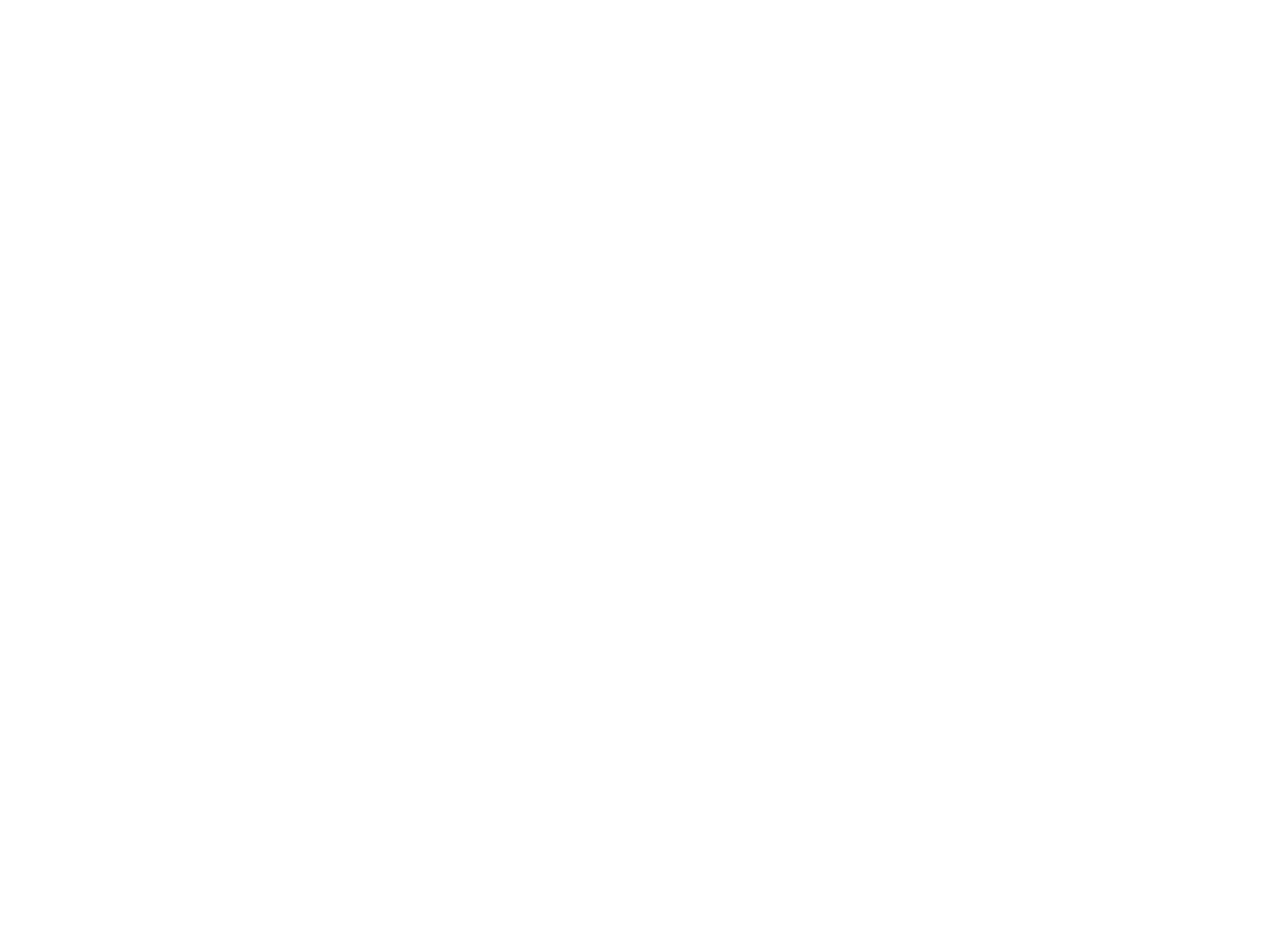
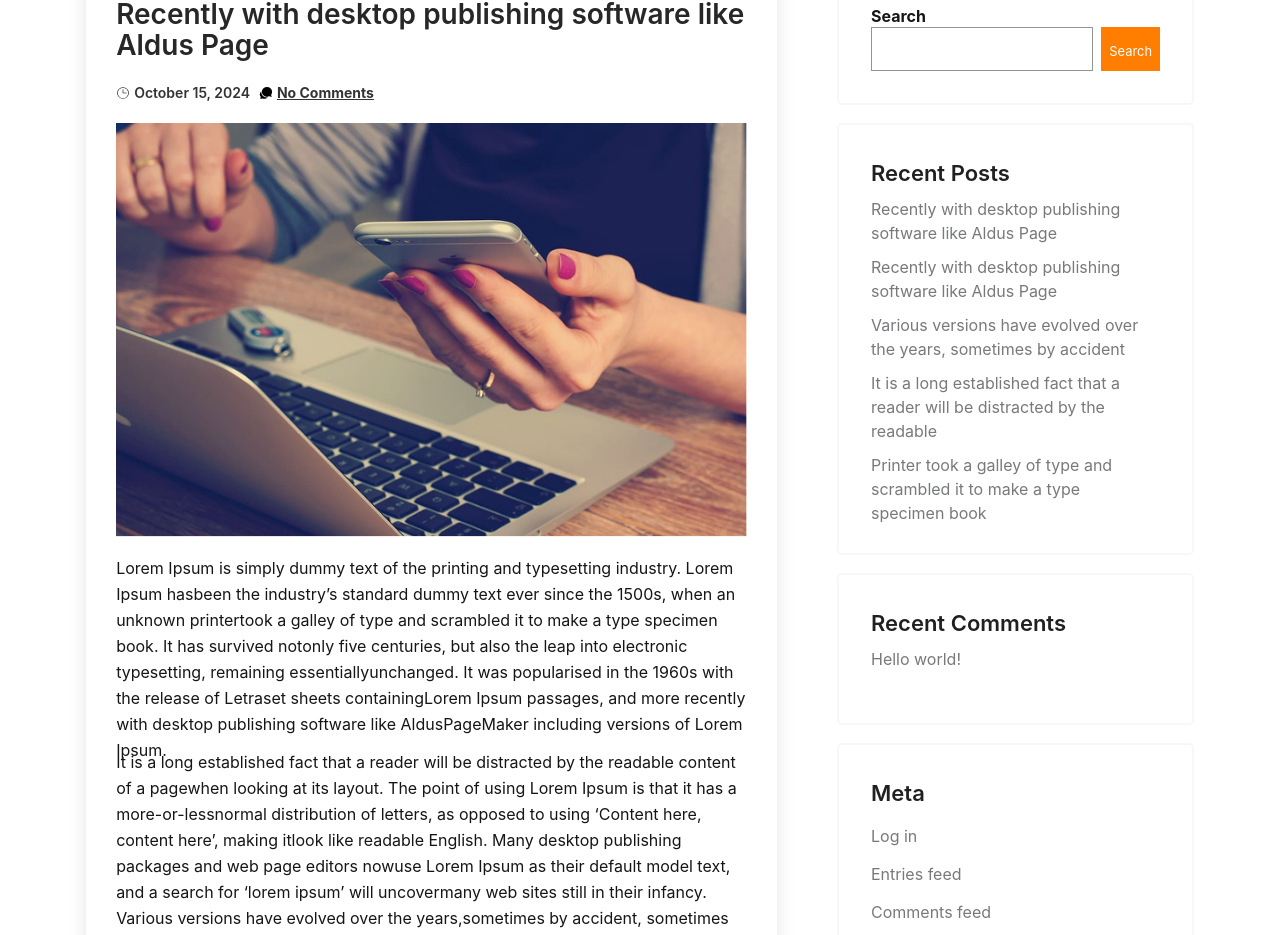
Before and after one commit to marketintelsolutions/Carrier-Insurance, a React (Create React App) app: page /media/1 in a window 1280 px wide. Before the commit this address had no page. Shown: the part 860-1795 px from the top of the page. Before the commit the page ends 800 px from the top, so only its background shows below. Built offline with nearby package versions, Linux system fonts and the light colour scheme.

Commit message:
media item page added

```diff
--- a/src/App.js
+++ b/src/App.js
@@ -13,6 +13,7 @@ import Products from "./pages/Products";
 import Careers from "./pages/Careers";
 import Contact from "./pages/Contact";
 import Media from "./pages/Media";
+import SingleMedia from "./pages/SingleMedia";
 
 function App() {
 
@@ -74,6 +75,14 @@ function App() {
       ),
     },
     {
+      path: "/media/:id",
+      element: (
+        <MainLayout>
+          <SingleMedia />
+        </MainLayout>
+      ),
+    },
+    {
       path: "/contact",
       element: (
         <MainLayout>
--- a/src/components/Media/Blog.js
+++ b/src/components/Media/Blog.js
@@ -2,7 +2,7 @@ import React from 'react'
 
 const Blog = () => {
     return (
-        <div className='w-[80%] max-w-[1200px] mx-auto flex flex-col items-center my-[180px]'>
+        <div className='w-[80%] max-w-[1200px] mx-auto flex flex-col items-center my-[100px]'>
             <h3 className="w-[102px] h-[53px] text-center text-[#cc1517] text-[22px] font-normal font-['Inter'] leading-snug">Blog</h3>
             <h1 className="h-[74px] text-center text-[#282828] text-[32px] font-extrabold font-['Inter'] leading-[39px]">Tips and advice on managing risks, choosing policies, and more.</h1>
             <div className='grid grid-cols-4 w-full mt-[50px]'>
--- a/src/components/Media/MediaDetails.js
+++ b/src/components/Media/MediaDetails.js
@@ -18,7 +18,7 @@ const MediaDetails = () => {
             <div className='mt-20 w-full flex gap-[60px]'>
                 <article className='flex flex-col gap-[50px]'>
                     {
-                        Array.from({ length: 5 }, (_, index) => <MediaItem key={index} />)
+                        Array.from({ length: 5 }, (_, index) => <MediaItem id={index + 1} key={index} />)
                     }
                 </article>
                 <div className='flex flex-col gap-4'>
--- a/src/components/Navbar.js
+++ b/src/components/Navbar.js
@@ -12,6 +12,9 @@ const links = [
     {
         text: 'Services',
         path: '/services',
+        items: [
+            {}
+        ]
     },
     {
         text: 'Products',
--- /dev/null
+++ b/src/components/SingleMedia/LeaveReply.js
@@ -0,0 +1,40 @@
+import React from 'react'
+
+const LeaveReply = () => {
+    return (
+        <section className='w-[80%] max-w-max mx-auto pb-[100px]'>
+            <div className='flex flex-col gap-4 w-full max-w-[780px] bg-[#FFFFFF01] p-[30px] pb-20 shadow-[0px_0px_20px_0px_rgba(0,0,0,0.10)]'>
+                <h2 className="w-[214px] h-[39px] text-[#272727] text-[32px] font-semibold font-['Inter'] leading-9">Leave a Reply</h2>
+                <p className="w-[529.28px] h-5 text-[#161616] text-base font-normal font-['Inter'] leading-relaxed">Your email address will not be published. Required fields are marked *</p>
+
+                <div className='flex flex-col gap-1'>
+                    <label htmlFor="comment">Comment *</label>
+                    <textarea name="comment" id="comment" className='resize-none h-[140px] w-full max-w-[405px] bg-white border border-[#CCCCCC]'></textarea>
+                </div>
+                <div className='flex flex-col gap-1'>
+                    <label htmlFor="name">Name *</label>
+                    <input type='text' name="name" id="name" className='resize-none h-[27px] w-full max-w-[405px] bg-white border border-[#CCCCCC]' />
+                </div>
+                <div className='flex flex-col gap-1'>
+                    <label htmlFor="email">Email *</label>
+                    <input name="email" type='email' id="email" className='resize-none h-[27px] w-full max-w-[405px] bg-white border border-[#CCCCCC]' />
+                </div>
+                <div className='flex flex-col gap-1'>
+                    <label htmlFor="website">Email *</label>
+                    <input name="website" type='text' id="website" className='resize-none h-[27px] w-full max-w-[405px] bg-white border border-[#CCCCCC]' />
+                </div>
+                <div className='flex gap-2'>
+                    <input type="checkbox" name="save" id="save" />
+                    <p className="w-[593.35px] h-[26px] text-[#161616] text-base font-normal font-['Inter'] leading-relaxed">Save my name, email, and website in this browser for the next time I comment.</p>
+                </div>
+                <button className="w-[158.61px] h-[39px] pl-[25px] pr-[24.80px] py-3 bg-[#cc1517] rounded-[5px] justify-center items-center inline-flex overflow-hidden">
+                    <span className="w-[108.81px] h-[15px] text-center text-white text-[13.20px] font-normal font-['Inter'] uppercase">Post Comment</span>
+                </button>
+
+
+            </div>
+        </section>
+    )
+}
+
+export default LeaveReply
--- /dev/null
+++ b/src/components/SingleMedia/SingleMediaDetails.js
@@ -0,0 +1,58 @@
+import React from 'react'
+import { CiClock2 } from 'react-icons/ci'
+import { IoChatbubblesSharp } from 'react-icons/io5'
+
+const SingleMediaDetails = () => {
+    return (
+        <section className='w-[80%] max-w-max mx-auto py-10 flex gap-[60px] justify-center'>
+            <div className='p-[30px] pb-[100px] w-fit max-w-[770px] flex flex-col gap-[18px] shadow-[0px_0px_20px_0px_rgba(0,0,0,0.10)] rounded-[10px]'>
+                <h1
+                    className="w-[630.88px] h-[64.80px] text-[#272727] text-[28px] font-semibold font-['Inter'] leading-[30.80px]">Recently with desktop publishing software like Aldus Page
+                </h1>
+                <div className='flex gap-1 items-center'>
+                    <span className='text-sm'><CiClock2 /></span>
+                    <p className="w-[120.82px]  text-[#333333] text-sm font-semibold font-['Inter'] leading-relaxed"> October 15, 2024</p>
+                    <span className='text-sm'><IoChatbubblesSharp /></span>
+                    <p className="w-[97.35px]  text-[#333333] text-sm font-bold font-['Inter'] underline leading-relaxed">No Comments</p>
+                </div>
+                <div>
+                    <img src="/images/blogimagebig.png" alt="blogimagebig" />
+                </div>
+                <p className=" h-44 text-[#161616] text-base font-normal font-['Inter'] leading-relaxed">Lorem Ipsum is simply dummy text of the printing and typesetting industry. Lorem Ipsum hasbeen the industry’s standard dummy text ever since the 1500s, when an unknown printertook a galley of type and scrambled it to make a type specimen book. It has survived notonly five centuries, but also the leap into electronic typesetting, remaining essentiallyunchanged. It was popularised in the 1960s with the release of Letraset sheets containingLorem Ipsum passages, and more recently with desktop publishing software like AldusPageMaker including versions of Lorem Ipsum.</p>
+                <p className=" h-44 text-[#161616] text-base font-normal font-['Inter'] leading-relaxed">It is a long established fact that a reader will be distracted by the readable content of a pagewhen looking at its layout. The point of using Lorem Ipsum is that it has a more-or-lessnormal distribution of letters, as opposed to using ‘Content here, content here’, making itlook like readable English. Many desktop publishing packages and web page editors nowuse Lorem Ipsum as their default model text, and a search for ‘lorem ipsum’ will uncovermany web sites still in their infancy. Various versions have evolved over the years,sometimes by accident, sometimes on purpose (injected humour and the like).</p>
+            </div>
+            <aside>
+                <div className='p-[32px] border-2 border-[#F7F7F7] rounded-[5px]'>
+                    <p className="w-[55.32px] h-5 text-[#161616] text-base font-bold font-['Inter'] leading-relaxed">Search</p>
+                    <div className='mt-1 flex gap-2'>
+                        <input type="text" className='w-[222px] h-11 border border-[#949494]' />
+                        <button className="w-[58.89px] h-11 pl-[8.33px] pr-[8.13px] py-[14.50px] bg-[#ff7e00] justify-center items-center inline-flex">
+                            <flex className="w-[42.43px] h-[15px] text-center text-white text-[12.88px] font-normal font-['Inter']">Search</flex>
+                        </button>
+                    </div>
+                </div>
+                <div className='p-[32px] border-2 border-[#F7F7F7] rounded-[5px] mt-[18px] flex flex-col gap-[14px]'>
+                    <h3 className="w-[139.92px] h-[26px] text-[#202020] text-[22px] font-semibold font-['Inter'] leading-normal">Recent Posts</h3>
+                    <p className="w-[250.31px] h-11 text-[#78797c] text-base font-normal font-['Inter'] leading-normal">Recently with desktop publishing<br />software like Aldus Page</p>
+                    <p className="w-[250.31px] h-11 text-[#78797c] text-base font-normal font-['Inter'] leading-normal">Recently with desktop publishing<br />software like Aldus Page</p>
+                    <p className="w-[267.39px] h-11 text-[#78797c] text-base font-normal font-['Inter'] leading-normal">Various versions have evolved over<br />the years, sometimes by accident</p>
+                    <p className="w-[251.03px] h-[68px] text-[#78797c] text-base font-normal font-['Inter'] leading-normal">It is a long established fact that a<br />reader will be distracted by the<br />readable</p>
+                    <p className="w-[241.55px] h-[68px] text-[#78797c] text-base font-normal font-['Inter'] leading-normal">Printer took a galley of type and<br />scrambled it to make a type<br />specimen book</p>
+                </div>
+                <div className='p-[32px] border-2 border-[#F7F7F7] rounded-[5px] mt-[18px] flex flex-col gap-[14px]'>
+                    <h3 className=" h-[26px] text-[#202020] text-[22px] font-semibold font-['Inter'] leading-normal">Recent Comments</h3>
+                    <p className="w-[250.31px] h-11 text-[#78797c] text-base font-normal font-['Inter'] leading-normal">Hello world!</p>
+                </div>
+                <div className='p-[32px] border-2 border-[#F7F7F7] rounded-[5px] mt-[18px] flex flex-col gap-[14px]'>
+                    <h3 className="w-[139.92px]  text-[#202020] text-[22px] font-semibold font-['Inter'] leading-normal">Meta</h3>
+                    <p className="w-[250.31px]  text-[#78797c] text-base font-normal font-['Inter'] leading-normal">Log in</p>
+                    <p className="w-[250.31px]  text-[#78797c] text-base font-normal font-['Inter'] leading-normal">Entries feed</p>
+                    <p className="w-[250.31px]  text-[#78797c] text-base font-normal font-['Inter'] leading-normal">Comments feed</p>
+                    <p className="w-[250.31px]  text-[#78797c] text-base font-normal font-['Inter'] leading-normal">carrierinsurance.com</p>
+                </div>
+            </aside>
+        </section>
+    )
+}
+
+export default SingleMediaDetails
--- /dev/null
+++ b/src/pages/SingleMedia.js
@@ -0,0 +1,26 @@
+import React, { useEffect } from 'react'
+import Banner from '../components/Banner'
+import { useParams } from 'react-router-dom'
+import SingleMediaDetails from '../components/SingleMedia/SingleMediaDetails'
+import Blog from '../components/Media/Blog'
+import LeaveReply from '../components/SingleMedia/LeaveReply'
+
+const SingleMedia = () => {
+    const { id } = useParams()
+
+    useEffect(() => {
+        window.scroll(0, 0)
+    }, [id])
+
+
+    return (
+        <>
+            <Banner image={'mediabanner'} />
+            <SingleMediaDetails />
+            <Blog />
+            <LeaveReply />
+        </>
+    )
+}
+
+export default SingleMedia
```
Also changed, not shown: src/components/Media/MediaItem.js (+7 -5 lines), public/images/blogimagebig.png (added).
